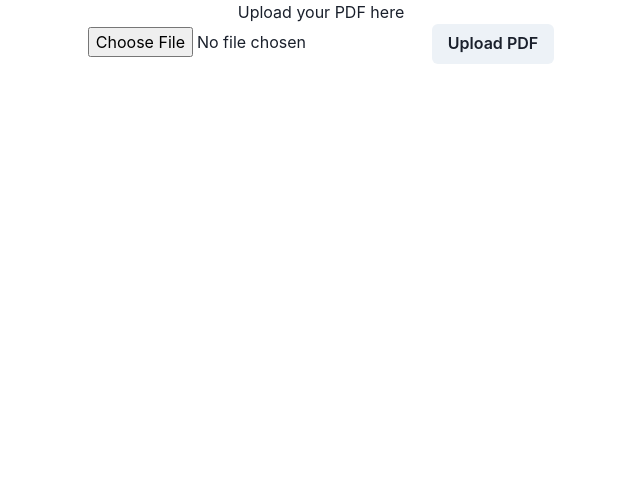
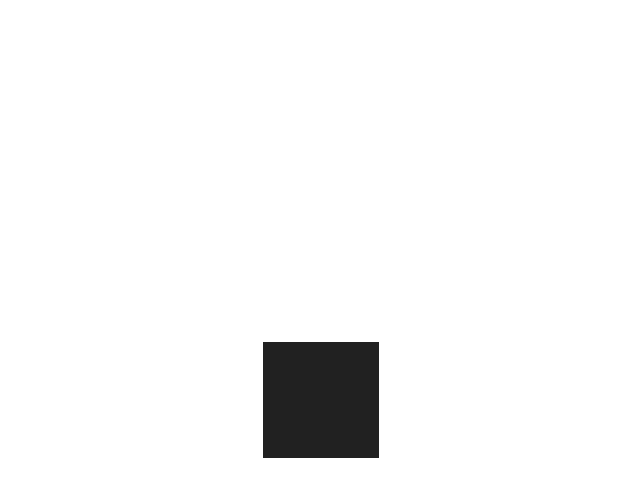
Before and after one commit to RecallRehearsal/stormhacks-frontend, a React (Create React App) app: page / in a window 1280 px wide. Shown: the top 496 px of the page, without its empty margins (319-959 px from the left). Built offline with nearby package versions, Linux system fonts and the light colour scheme.

Commit message:
trying to install r3f

```diff
--- a/package.json
+++ b/package.json
@@ -6,6 +6,7 @@
     "@chakra-ui/react": "^2.8.2",
     "@emotion/react": "^11.11.4",
     "@emotion/styled": "^11.11.5",
+    "@react-three/drei": "^9.105.6",
     "@react-three/fiber": "^8.16.6",
     "@testing-library/jest-dom": "^5.17.0",
     "@testing-library/react": "^13.4.0",
--- a/src/App.css
+++ b/src/App.css
@@ -1,38 +1,11 @@
-.App {
-  text-align: center;
+html,
+body,
+#root
+{
+    position: fixed;
+    top: 0;
+    left: 0;
+    width: 100%;
+    height: 100%;
+    overflow: hidden;
 }
-
-.App-logo {
-  height: 40vmin;
-  pointer-events: none;
-}
-
-@media (prefers-reduced-motion: no-preference) {
-  .App-logo {
-    animation: App-logo-spin infinite 20s linear;
-  }
-}
-
-.App-header {
-  background-color: #282c34;
-  min-height: 100vh;
-  display: flex;
-  flex-direction: column;
-  align-items: center;
-  justify-content: center;
-  font-size: calc(10px + 2vmin);
-  color: white;
-}
-
-.App-link {
-  color: #61dafb;
-}
-
-@keyframes App-logo-spin {
-  from {
-    transform: rotate(0deg);
-  }
-  to {
-    transform: rotate(360deg);
-  }
-}
--- a/src/App.js
+++ b/src/App.js
@@ -3,6 +3,7 @@ import './App.css';
 import { Button, ChakraProvider, Text } from '@chakra-ui/react'
 import axios from "axios"
 import { useState } from 'react';
+import { Canvas } from '@react-three/fiber'
 
 function App() {
 
@@ -37,13 +38,21 @@ function App() {
 
 
   return (
-    <ChakraProvider>
-      <div className="App">
-        <Text>Upload your PDF here</Text>
-        <input type="file" onChange={handleFileChange} accept="application/pdf"/>
-        <Button onClick={handleUpload}>Upload PDF</Button>
-      </div>
-    </ChakraProvider>
+    // <ChakraProvider>
+    //   <div className="App">
+    //     <Text>Upload your PDF here</Text>
+    //     <input type="file" onChange={handleFileChange} accept="application/pdf"/>
+    //     <Button onClick={handleUpload}>Upload PDF</Button>
+    //   </div>
+    // </ChakraProvider>
+
+      <>
+        <mesh>
+          <ambientLight intensity={0.1}/>
+          <boxGeometry/>
+          <meshStandardMaterial/>
+        </mesh>
+      </>
   );
 }
 
--- a/src/index.js
+++ b/src/index.js
@@ -3,15 +3,15 @@ import ReactDOM from 'react-dom/client';
 import './index.css';
 import App from './App';
 import reportWebVitals from './reportWebVitals';
+import { Canvas } from '@react-three/fiber'
 
 const root = ReactDOM.createRoot(document.getElementById('root'));
 root.render(
   <React.StrictMode>
-    <App />
+    <Canvas>
+      <App />
+    </Canvas>
   </React.StrictMode>
 );
 
-// If you want to start measuring performance in your app, pass a function
-// to log results (for example: reportWebVitals(console.log))
-// or send to an analytics endpoint. Learn more: https://bit.ly/CRA-vitals
 reportWebVitals();
```
Also changed, not shown: 1 other file (tests, documents, lock files or other folders).
